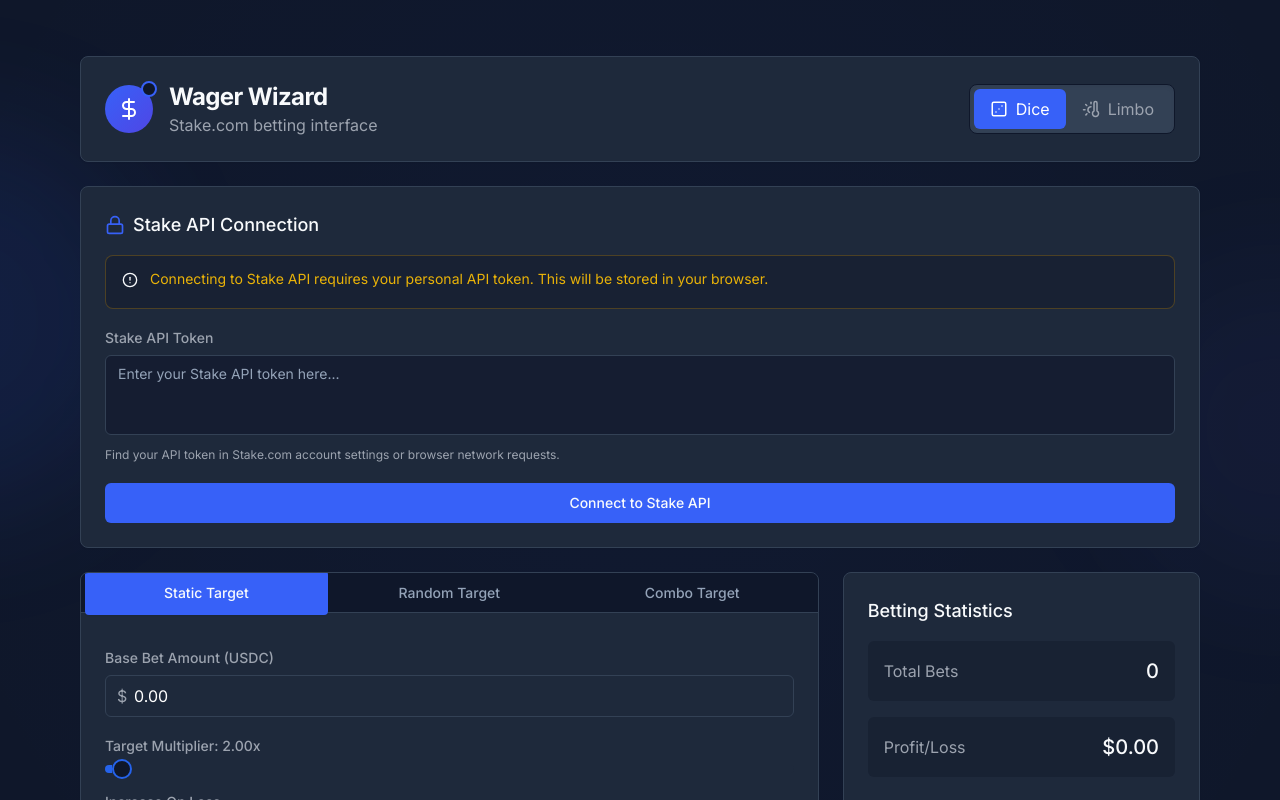
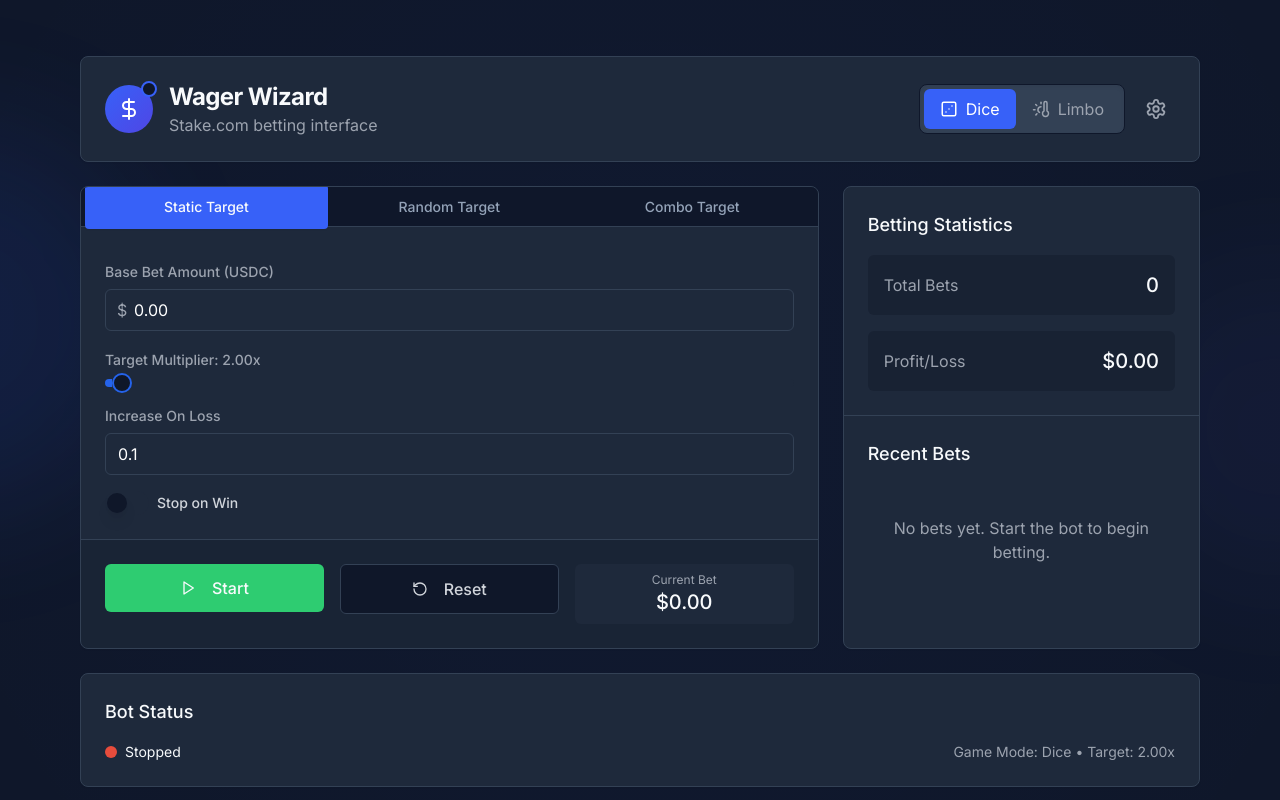
Before and after one commit to subhashgit/wager-wizard-bot, a React (Vite) app: page / in a window 1280 px wide. Shown: the top 800 px of the page. Built offline with nearby package versions, Linux system fonts and the light colour scheme; a web font is replaced by a local one.

Commit message:
Add settings toggle
Adds a gear icon to toggle the visibility of the API connection settings.

```diff
--- a/src/components/BettingInterface.tsx
+++ b/src/components/BettingInterface.tsx
@@ -6,7 +6,7 @@ import { Label } from "@/components/ui/label";
 import { Slider } from "@/components/ui/slider";
 import { Button } from "@/components/ui/button";
 import { toast } from "sonner";
-import { Play, Pause, RotateCcw, PlusCircle, MinusCircle, DollarSign } from "lucide-react";
+import { Play, Pause, RotateCcw, PlusCircle, MinusCircle, DollarSign, Settings } from "lucide-react";
 import BettingControls from "./BettingControls";
 import GameModeSelector from "./GameModeSelector";
 import BetHistoryPanel from "./BetHistoryPanel";
@@ -22,6 +22,7 @@ const BettingInterface: React.FC<BettingInterfaceProps> = ({ className }) => {
   const [isApiConnected, setIsApiConnected] = useState<boolean>(false);
   const [apiToken, setApiToken] = useState<string>('');
   const [userBalance, setUserBalance] = useState([]);
+  const [showApiSettings, setShowApiSettings] = useState<boolean>(false);
 
   const [baseAmount, setBaseAmount] = useState<string>('0.00');
   const [currency, setCurrency] = useState<string>('usdc');
@@ -79,6 +80,10 @@ const BettingInterface: React.FC<BettingInterfaceProps> = ({ className }) => {
         description: result.error,
       });
     }
+  };
+
+  const toggleApiSettings = () => {
+    setShowApiSettings(!showApiSettings);
   };
 
   useEffect(() => {
@@ -268,8 +273,6 @@ const BettingInterface: React.FC<BettingInterfaceProps> = ({ className }) => {
       position: "bottom-center",
     });
   };
-// console.log(userBalance);
-
 
   return (
     <motion.div
@@ -296,17 +299,32 @@ const BettingInterface: React.FC<BettingInterfaceProps> = ({ className }) => {
                 </div>
               </div>
 
+              <div className="flex items-center space-x-3">
                 <GameModeSelector
                   currentGame={currentGame}
                   onChange={setCurrentGame}
                 />
+                <button
+                  onClick={toggleApiSettings}
+                  className="relative p-2 rounded-md transition-all duration-200 text-gray-400 hover:text-gray-200 hover:bg-betting-dark/40"
+                >
+                  <Settings size={22} />
+                </button>
+              </div>
             </div>
           </Card>
         </motion.div>
 
-        <motion.div variants={itemVariants}>
+        {showApiSettings && (
+          <motion.div
+            variants={itemVariants}
+            initial={{ opacity: 0, y: -10 }}
+            animate={{ opacity: 1, y: 0 }}
+            exit={{ opacity: 0, y: -10 }}
+          >
             <StakeApiCredentials onApiConnected={handleApiConnection} />
           </motion.div>
+        )}
 
         <div className="grid grid-cols-1 lg:grid-cols-3 gap-6">
           <motion.div variants={itemVariants} className="lg:col-span-2">
```
Lines whose indentation alone changed are shown as unchanged.
